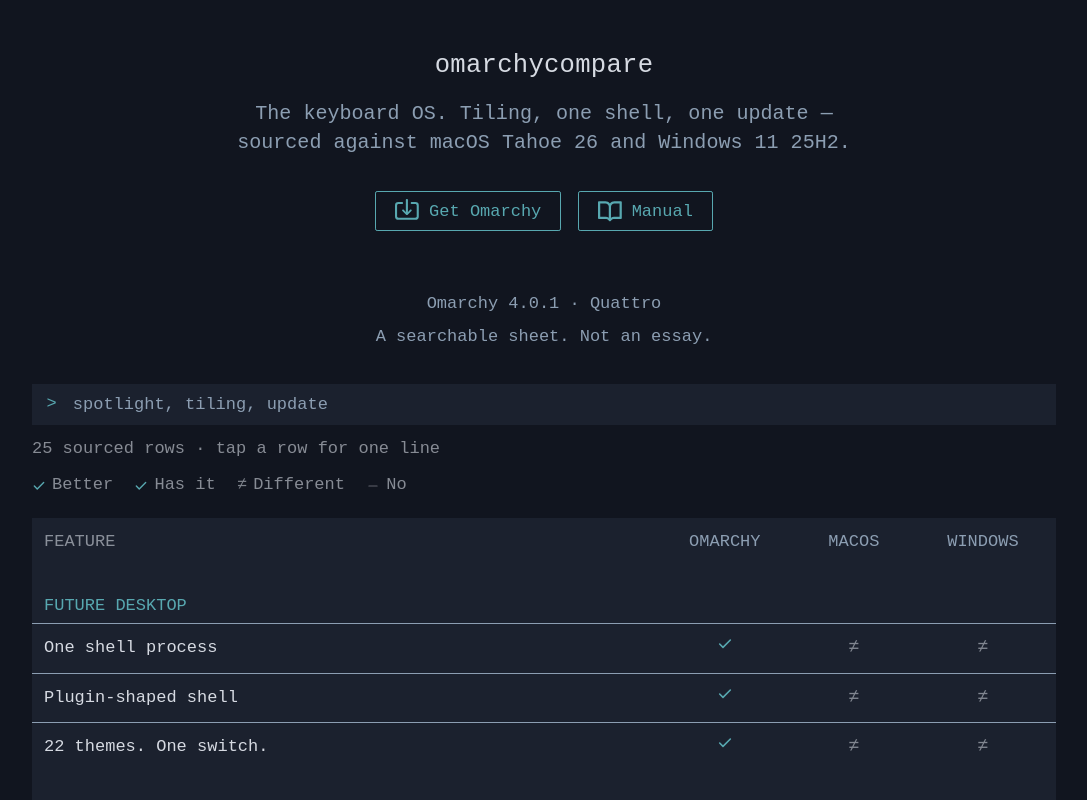
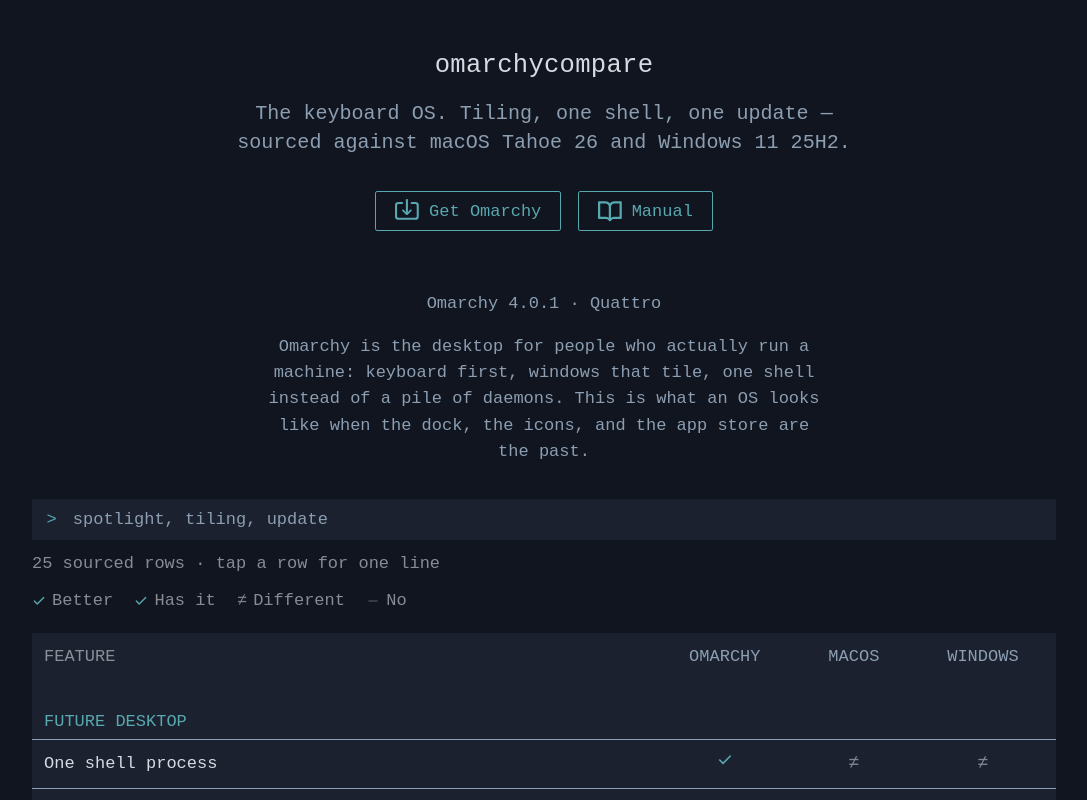
Before and after one commit to zachwilke/omarchycompare, a Next.js app: page / in a window 1280 px wide. Shown: the top 800 px of the page, without its empty margins (96-1183 px from the left). Built offline with nearby package versions, Linux system fonts and the light colour scheme.

Commit message:
Add a two-sentence sell above the sheet
Warm body copy between the CTAs and the compare search: Omarchy as
the keyboard-first desktop after the dock and the app store.

```diff
--- a/app/globals.css
+++ b/app/globals.css
@@ -207,6 +207,17 @@
   justify-content: center;
   margin-top: var(--space-large);
   padding-inline: var(--space-large);
+}
+
+.omarchy-lede {
+  color: rgb(var(--rgb-terminal-white) / 0.7);
+  font-weight: 300;
+  line-height: 1.55;
+  margin-inline: auto;
+  margin-top: var(--space-medium);
+  max-width: 36rem;
+  text-align: center;
+  text-wrap: pretty;
 }
 
 .omarchy-main {
--- a/components/hero.tsx
+++ b/components/hero.tsx
@@ -6,8 +6,11 @@
       <p className="text-center text-[color:rgb(var(--rgb-terminal-white)/0.6)]">
         {VERSION_BADGE}
       </p>
-      <p className="mx-auto mt-[var(--space-small)] max-w-xl text-center text-[color:rgb(var(--rgb-terminal-white)/0.6)]">
-        A searchable sheet. Not an essay.
+      <p className="omarchy-lede">
+        Omarchy is the desktop for people who actually run a machine: keyboard
+        first, windows that tile, one shell instead of a pile of daemons. This
+        is what an OS looks like when the dock, the icons, and the app store are
+        the past.
       </p>
     </div>
   );
```
